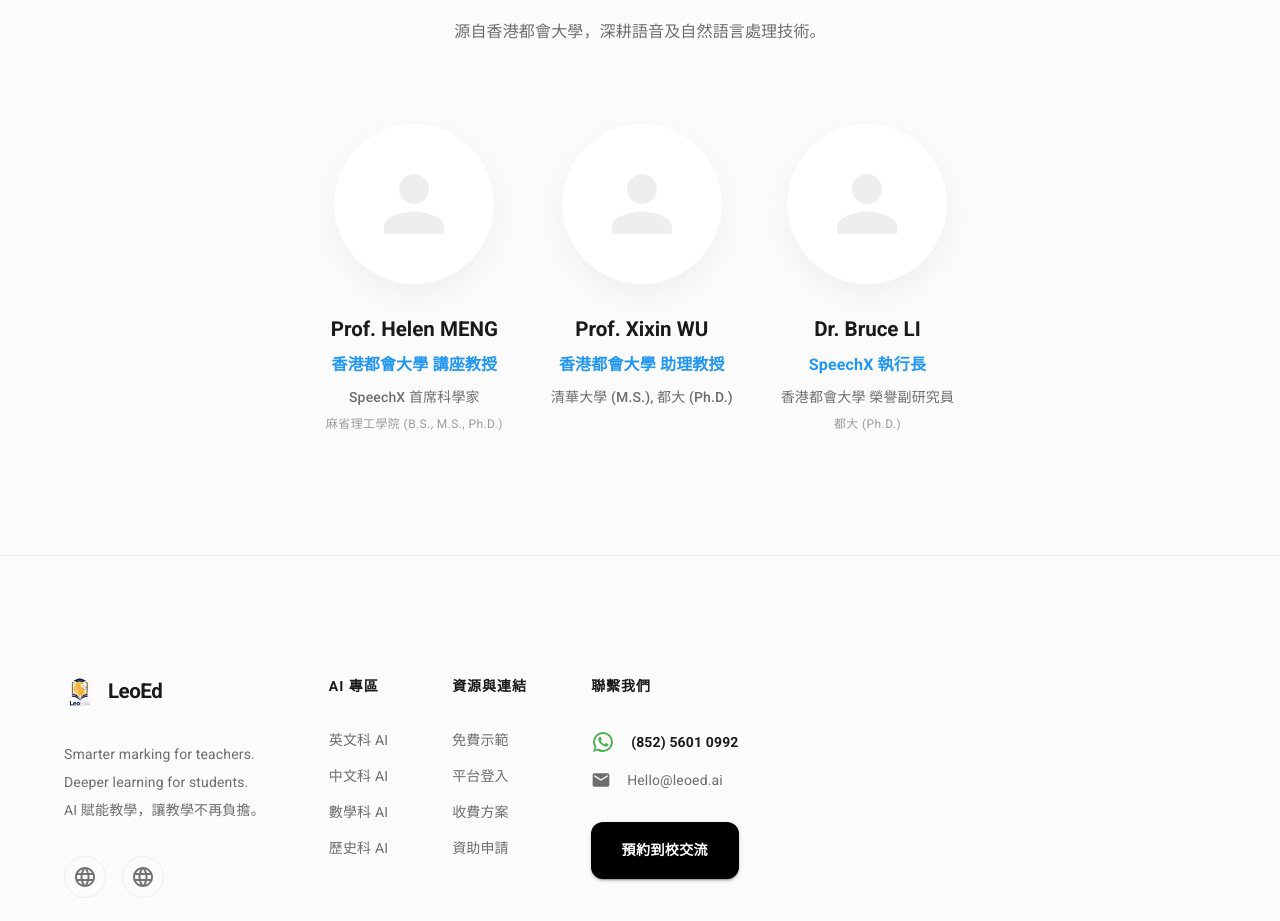
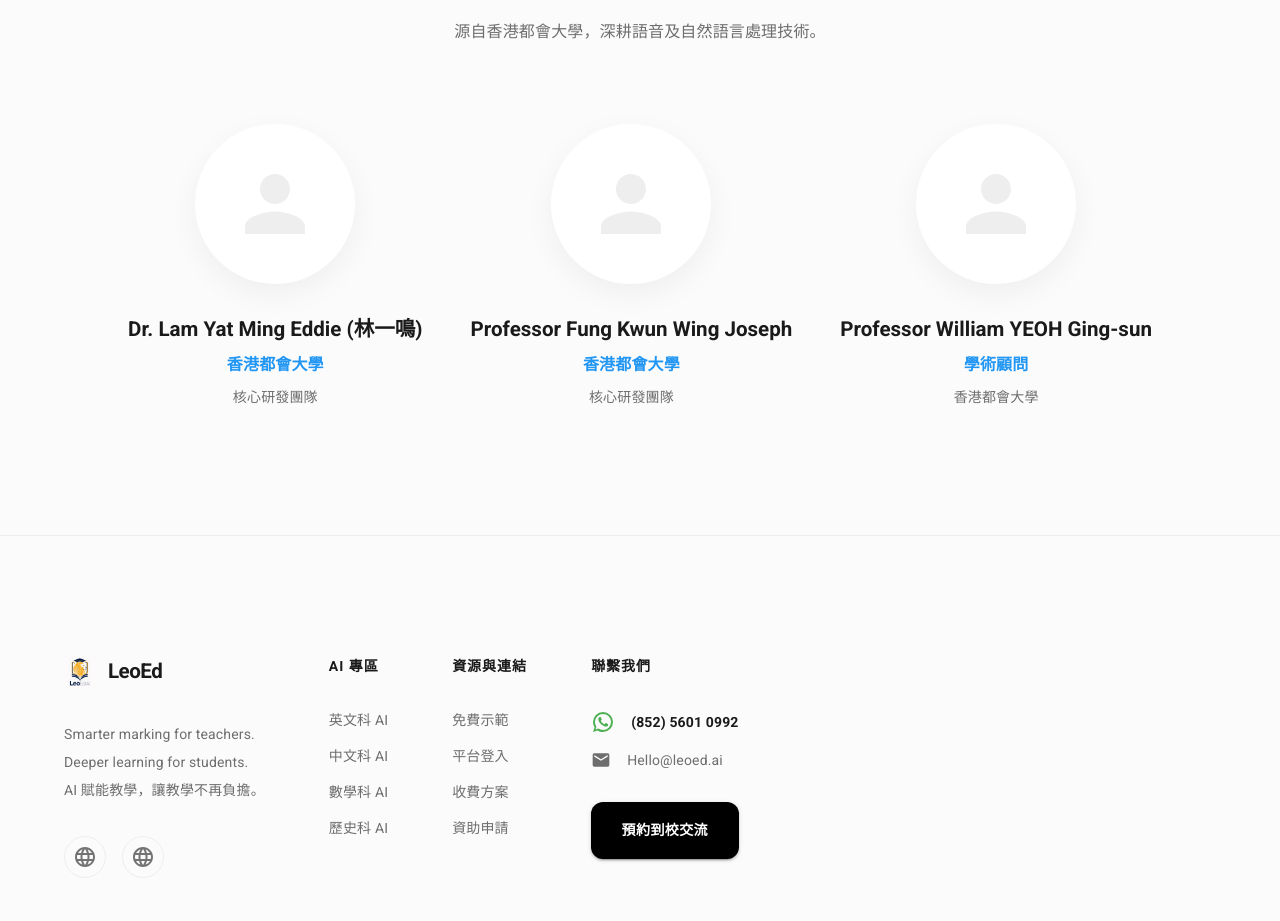
Before and after one commit to theyyyty411-ctrl/Leoed-final-version, a React (Vite) app: page / in a window 1280 px wide. Shown: the part 7385-8306 px from the top of the page. Built offline with nearby package versions, Linux system fonts and the light colour scheme.

Commit message:
“xxx”

```diff
--- a/src/pages/landing/Landing.js
+++ b/src/pages/landing/Landing.js
@@ -479,9 +479,9 @@
           </Box>
           <Grid container spacing={6} justifyContent="center">
             {[
-              { name: "Prof. Helen MENG", title: "香港都會大學 講座教授", desc: "SpeechX 首席科學家", sub: "麻省理工學院 (B.S., M.S., Ph.D.)" },
-              { name: "Prof. Xixin WU", title: "香港都會大學 助理教授", desc: "清華大學 (M.S.), 都大 (Ph.D.)" },
-              { name: "Dr. Bruce LI", title: "SpeechX 執行長", desc: "香港都會大學 榮譽副研究員", sub: "都大 (Ph.D.)" }
+              { name: "Dr. Lam Yat Ming Eddie (林一鳴)", title: "香港都會大學", desc: "核心研發團隊", sub: "" },
+              { name: "Professor Fung Kwun Wing Joseph", title: "香港都會大學", desc: "核心研發團隊", sub: "" },
+              { name: "Professor William YEOH Ging-sun", title: "學術顧問", desc: "香港都會大學", sub: "" }
             ].map((member) => (
               <Grid item xs={12} md={4} key={member.name}>
                 <Box sx={{ textAlign: "center" }}>
```
